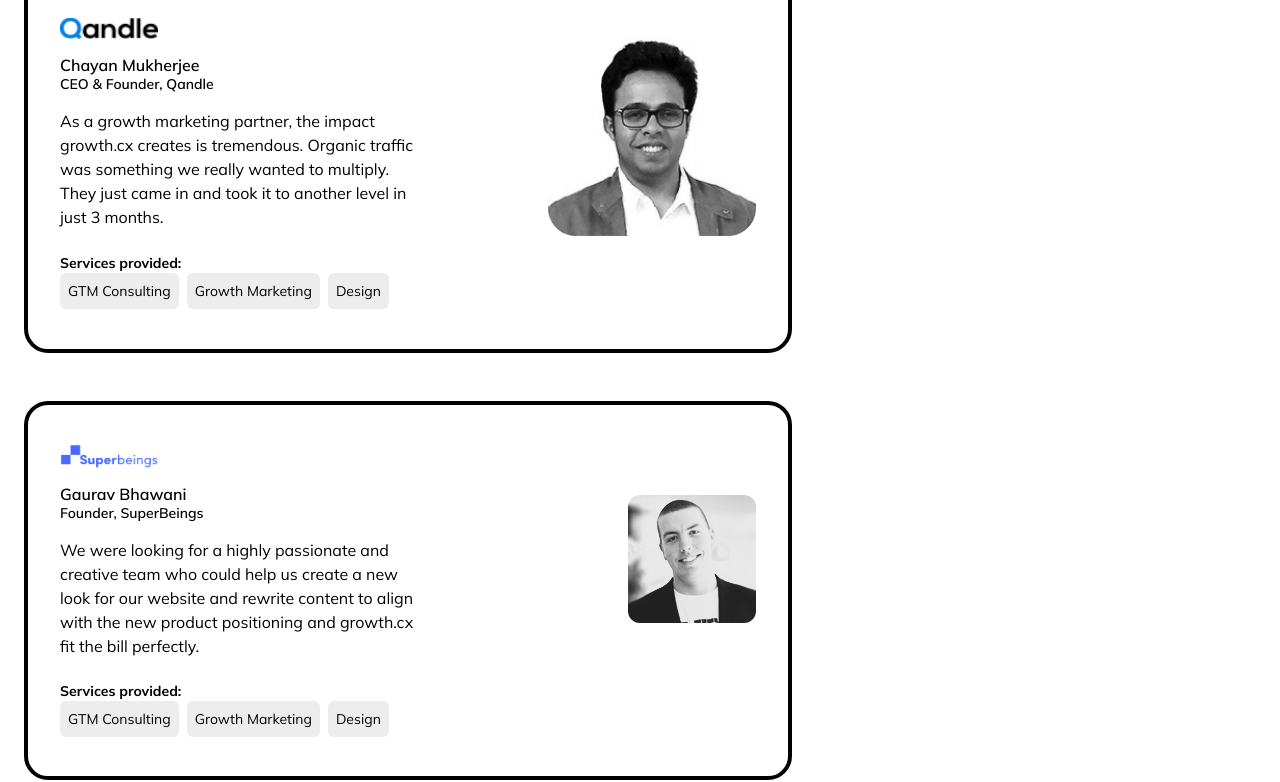
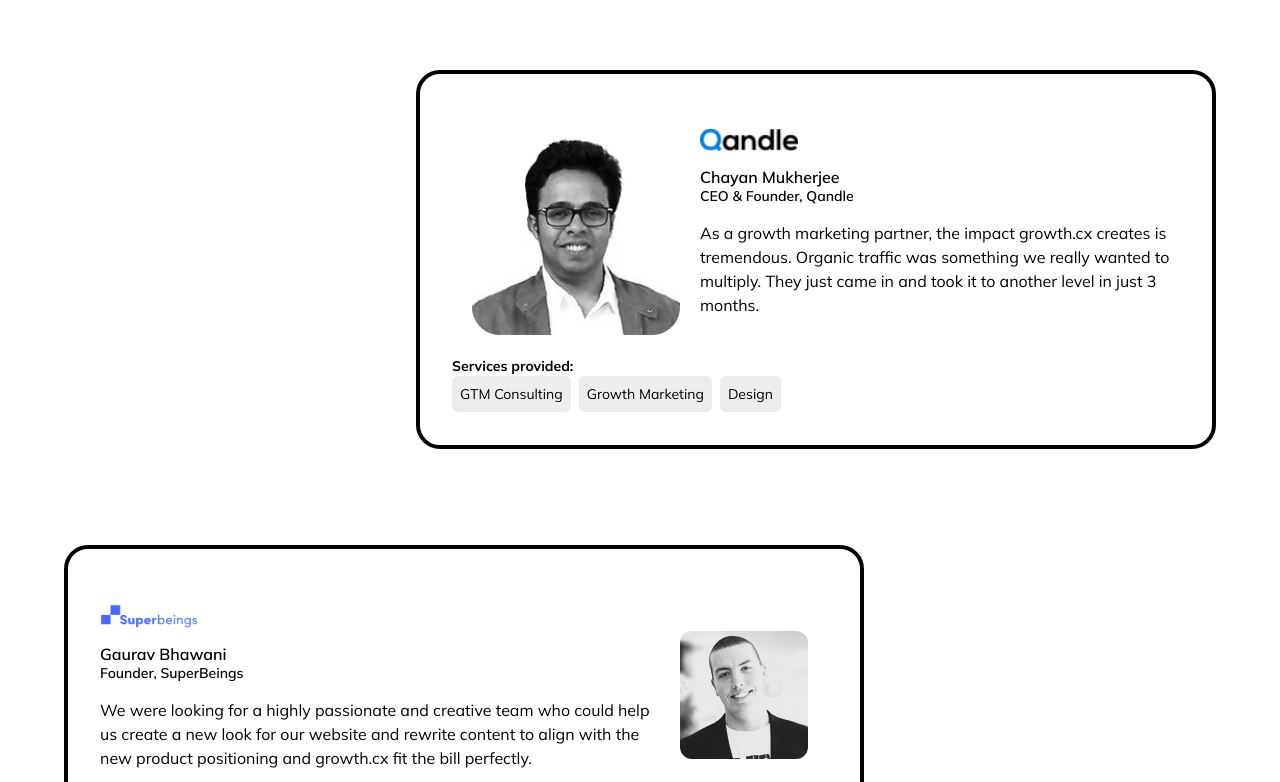
Before and after one commit to fazil47/growth-cx-assignment, a React (Create React App) app: page / in a window 1280 px wide. Shown: the part 1119-1901 px from the top of the page. Built offline with nearby package versions, Linux system fonts and the light colour scheme.

Commit message:
Card look okay up to mid screen width

```diff
--- a/src/components/CustomerCard.css
+++ b/src/components/CustomerCard.css
@@ -1,5 +1,5 @@
 .customerCard {
-  @apply border-4 border-black rounded-3xl flex flex-col justify-evenly p-8 my-12 h-[379px] max-w-3xl text-sm;
+  @apply border-4 border-black rounded-3xl flex flex-col justify-evenly p-8 my-12 h-[379px] lg:w-[800px] text-sm;
 }
 
 .customerCardContent {
@@ -7,7 +7,7 @@
 }
 
 .customerCardDetails {
-  @apply flex flex-col text-left max-w-[354px];
+  @apply flex flex-col text-left;
 }
 
 .customerLogo {
@@ -31,7 +31,7 @@
 }
 
 .customerImage {
-  @apply max-w-full h-fit rounded-xl;
+  @apply max-w-full h-fit rounded-xl m-5;
 }
 
 .customerCardFooter {
--- a/src/components/Menubar.css
+++ b/src/components/Menubar.css
@@ -1,5 +1,5 @@
 #menubar {
-  @apply fixed font-bold top-0 left-0 bg-white z-20 flex flex-col mb-3 p-4 xl:p-0 xl:pt-3 w-[100%] h-[35px] xl:h-[70px] xl:flex-row justify-between align-middle items-center;
+  @apply fixed font-bold top-0 left-0 bg-white z-20 flex flex-col mb-3 p-4 xl:p-0 xl:pt-3 w-[100%] h-[70px] xl:flex-row justify-between align-middle items-center;
 }
 
 .expandedMenu {
--- a/src/pages/Customers.css
+++ b/src/pages/Customers.css
@@ -24,5 +24,17 @@
 }
 
 .customerSection {
-  @apply my-16;
+  @apply my-16 flex flex-col;
 }
+
+.customerCard:nth-child(odd) {
+  @apply lg:ml-10;
+}
+
+.customerCard:nth-child(even) {
+  @apply lg:ml-auto lg:mr-10;
+}
+
+.customerCard:nth-child(even) > .customerCardContent {
+  @apply flex-row-reverse;
+}
```
